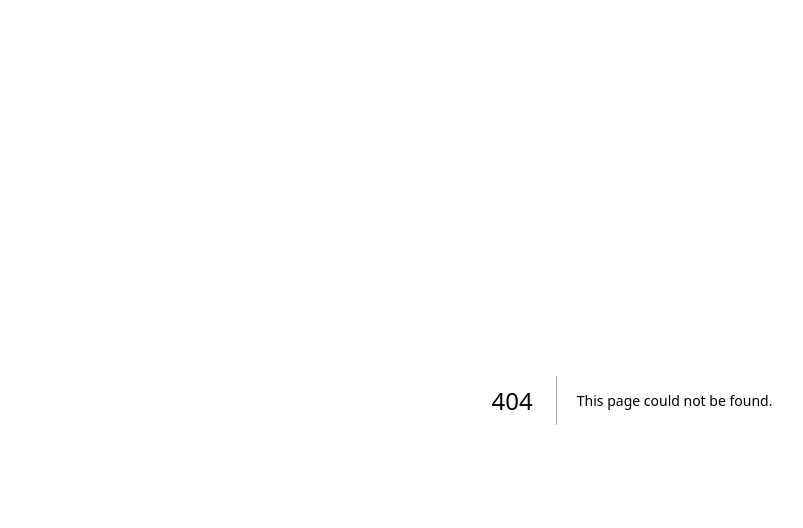
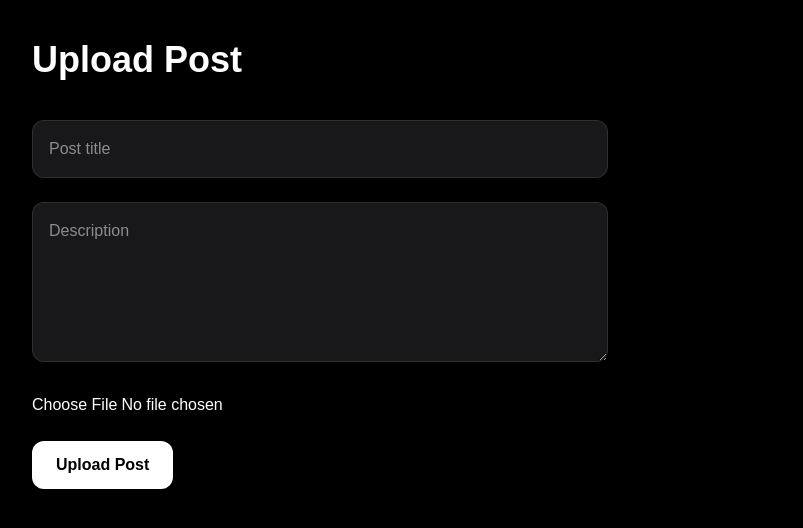
Before and after one commit to arsentile/DIGIOTS, a Next.js app: page /upload in a window 1280 px wide. Before the commit this address had no page. Shown: the top 528 px of the page, without its empty margins (8-811 px from the left). Built offline with nearby package versions, Linux system fonts and the light colour scheme; no server answers.

Commit message:
added uploads

```diff
--- /dev/null
+++ b/app/lib/supabase.ts
@@ -0,0 +1,6 @@
+import { createClient } from "@supabase/supabase-js";
+
+export const supabase = createClient(
+  process.env.NEXT_PUBLIC_SUPABASE_URL!,
+  process.env.NEXT_PUBLIC_SUPABASE_ANON_KEY!
+);
--- /dev/null
+++ b/app/upload/page.tsx
@@ -0,0 +1,105 @@
+"use client";
+
+import { useState } from "react";
+import { supabase } from "../lib/supabase";
+
+export default function UploadPage() {
+  const [title, setTitle] = useState("");
+  const [description, setDescription] = useState("");
+  const [image, setImage] = useState<File | null>(null);
+  const [loading, setLoading] = useState(false);
+
+  async function handleUpload() {
+    if (!image) return;
+
+    setLoading(true);
+
+    const fileName = `${Date.now()}-${image.name}`;
+
+    const { error: uploadError } = await supabase.storage
+      .from("posts")
+      .upload(fileName, image);
+
+    if (uploadError) {
+      alert("Image upload failed");
+      console.error(uploadError);
+      setLoading(false);
+      return;
+    }
+
+    const { data } = supabase.storage
+      .from("posts")
+      .getPublicUrl(fileName);
+
+    const imageUrl = data.publicUrl;
+
+    const { error: dbError } = await supabase
+      .from("posts")
+      .insert([
+        {
+          title,
+          description,
+          image_url: imageUrl,
+          username: "anonymous",
+        },
+      ]);
+
+    if (dbError) {
+      alert("Database upload failed");
+      console.error(dbError);
+      setLoading(false);
+      return;
+    }
+
+    alert("Post uploaded!");
+
+    setTitle("");
+    setDescription("");
+    setImage(null);
+    setLoading(false);
+  }
+
+  return (
+    <main className="min-h-screen bg-black text-white p-10">
+      <h1 className="text-4xl font-bold mb-10">
+        Upload Post
+      </h1>
+
+      <div className="max-w-xl space-y-6">
+
+        <input
+          type="text"
+          placeholder="Post title"
+          value={title}
+          onChange={(e) => setTitle(e.target.value)}
+          className="w-full p-4 rounded-xl bg-zinc-900 border border-white/10"
+        />
+
+        <textarea
+          placeholder="Description"
+          value={description}
+          onChange={(e) => setDescription(e.target.value)}
+          className="w-full p-4 rounded-xl bg-zinc-900 border border-white/10 h-40"
+        />
+
+        <input
+          type="file"
+          accept="image/*"
+          onChange={(e) =>
+            setImage(e.target.files?.[0] || null)
+          }
+          className="w-full"
+        />
+
+        <button
+          onClick={handleUpload}
+          disabled={loading}
+          className="bg-white text-black px-6 py-3 rounded-xl font-bold"
+        >
+          {loading ? "Uploading..." : "Upload Post"}
+        </button>
+
+      </div>
+    </main>
+  );
+}
```
Also changed, not shown: 1 other file (tests, documents, lock files or other folders).
